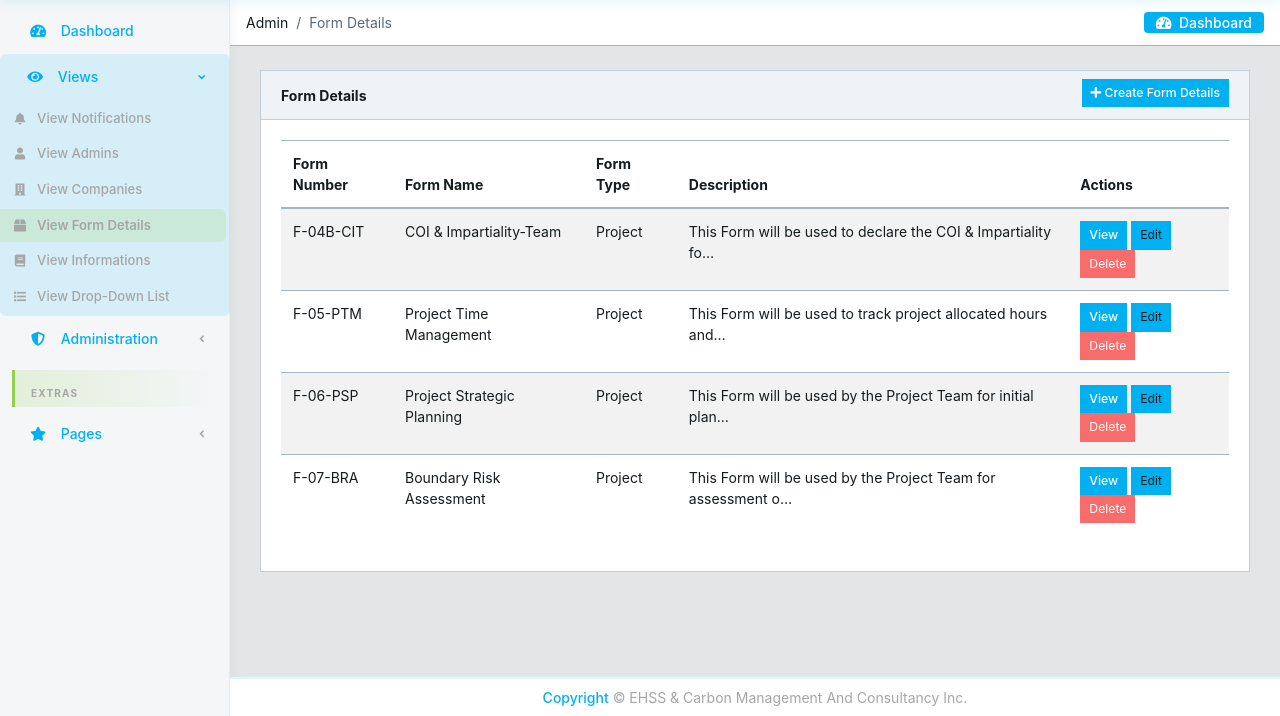
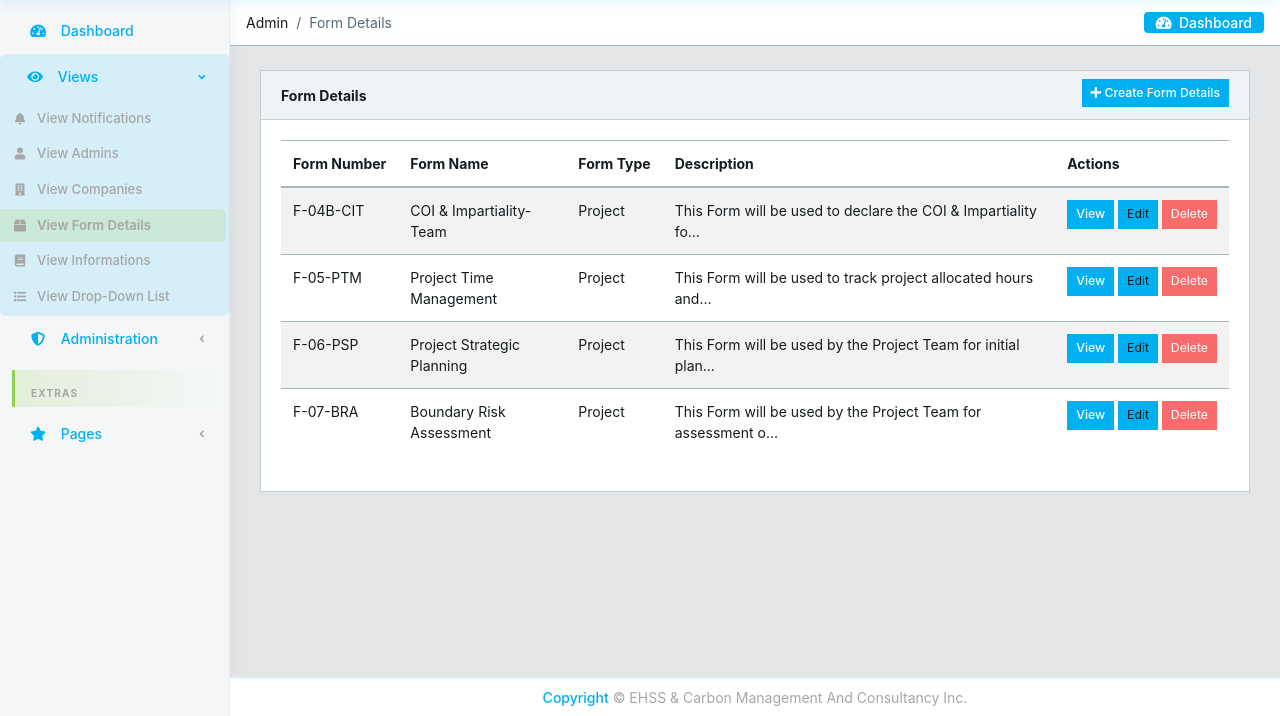
Before and after one commit to ashirbhalli482-ops/validation_verification_assessment_manager, a Django app: page /admin/form-details/ in a window 1280 px wide. Shown: the part 84-800 px from the top of the page. Run offline with Django 5.2, Linux system fonts and the light colour scheme; a user stored in the database is signed in; data comes from the database, SQL or seed files in the repository; data that the repository does not hold is empty; some libraries are stand-ins or nearby versions.

Commit message:
Keep Form Details table layout consistent on Render with scoped inline styles
Co-authored-by: Cursor <cursoragent@cursor.com>

```diff
--- a/core/templates/core/form_details_list.html
+++ b/core/templates/core/form_details_list.html
@@ -4,6 +4,21 @@
 <li class="breadcrumb-item active">Form Details</li>
 {% endblock %}
 {% block content %}
+<style>
+  /* Keep the Form Details table layout consistent across environments
+     even if external CSS is slow/partial to load (e.g. on Render). */
+  #formDetailsTable th,
+  #formDetailsTable td.form-details-actions {
+    white-space: nowrap;
+  }
+  #formDetailsTable td.form-details-actions .btn {
+    display: inline-block;
+    margin-bottom: 2px;
+  }
+  #formDetailsTable td.form-details-desc {
+    min-width: 320px;
+  }
+</style>
 <div class="container-fluid">
   <div class="card">
     <div class="card-header d-flex justify-content-between align-items-center">
@@ -11,7 +26,7 @@
       <a href="{% url 'core:form-details-create' %}" class="btn btn-primary btn-sm"><i class="fa fa-plus"></i> Create Form Details</a>
     </div>
     <div class="card-body">
-      <table class="table table-striped">
+      <table id="formDetailsTable" class="table table-striped">
         <thead>
           <tr>
             <th>Form Number</th>
@@ -27,8 +42,8 @@
             <td>{{ form_def.code }}</td>
             <td>{{ form_def.name }}</td>
             <td>{{ form_def.get_form_type_display }}</td>
-            <td>{{ form_def.description|truncatechars:60 }}</td>
-            <td>
+            <td class="form-details-desc">{{ form_def.description|truncatechars:60 }}</td>
+            <td class="form-details-actions">
               <a href="{% url 'core:form-details-detail' form_def.pk %}" class="btn btn-sm btn-primary">View</a>
               <a href="{% url 'core:form-details-edit' form_def.pk %}" class="btn btn-sm btn-info">Edit</a>
               <a href="{% url 'core:form-details-delete' form_def.pk %}" class="btn btn-sm btn-danger">Delete</a>
```
